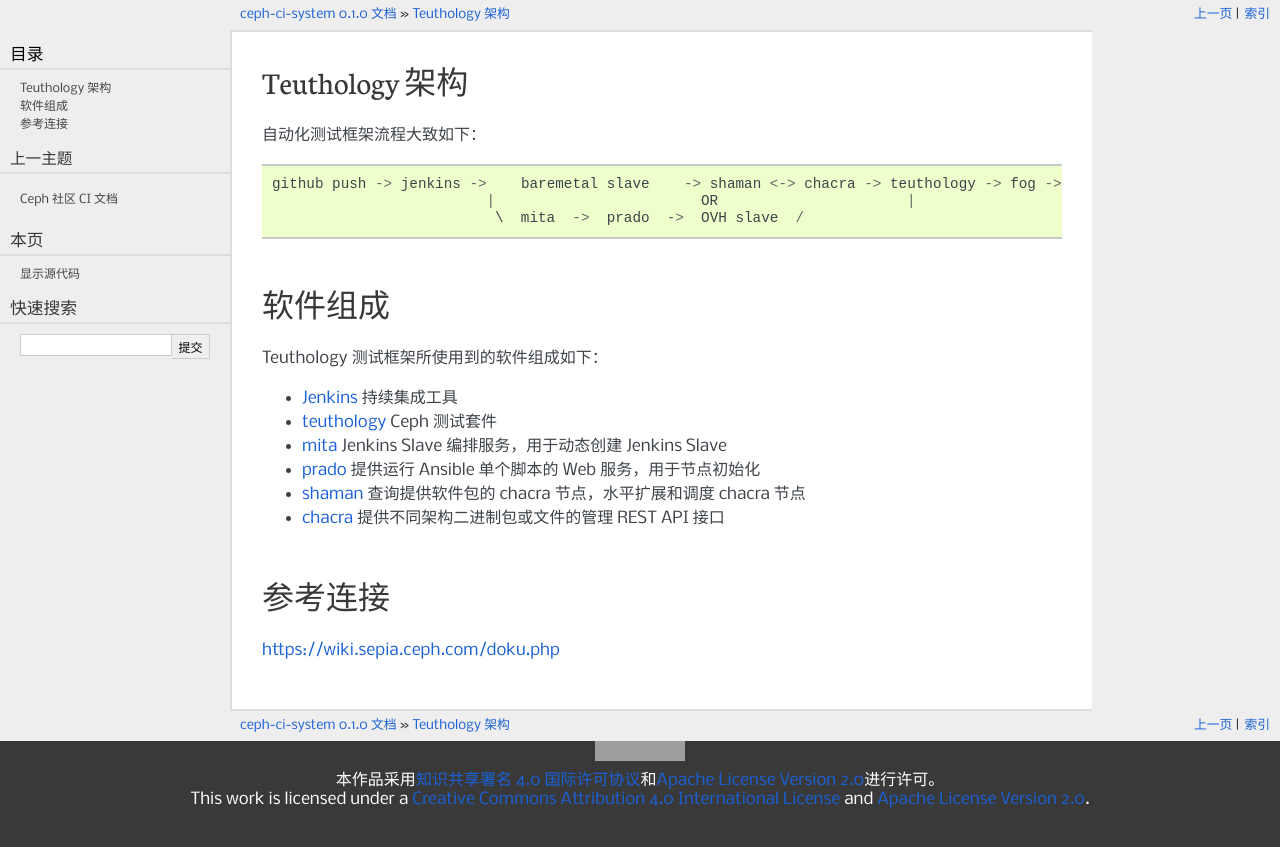
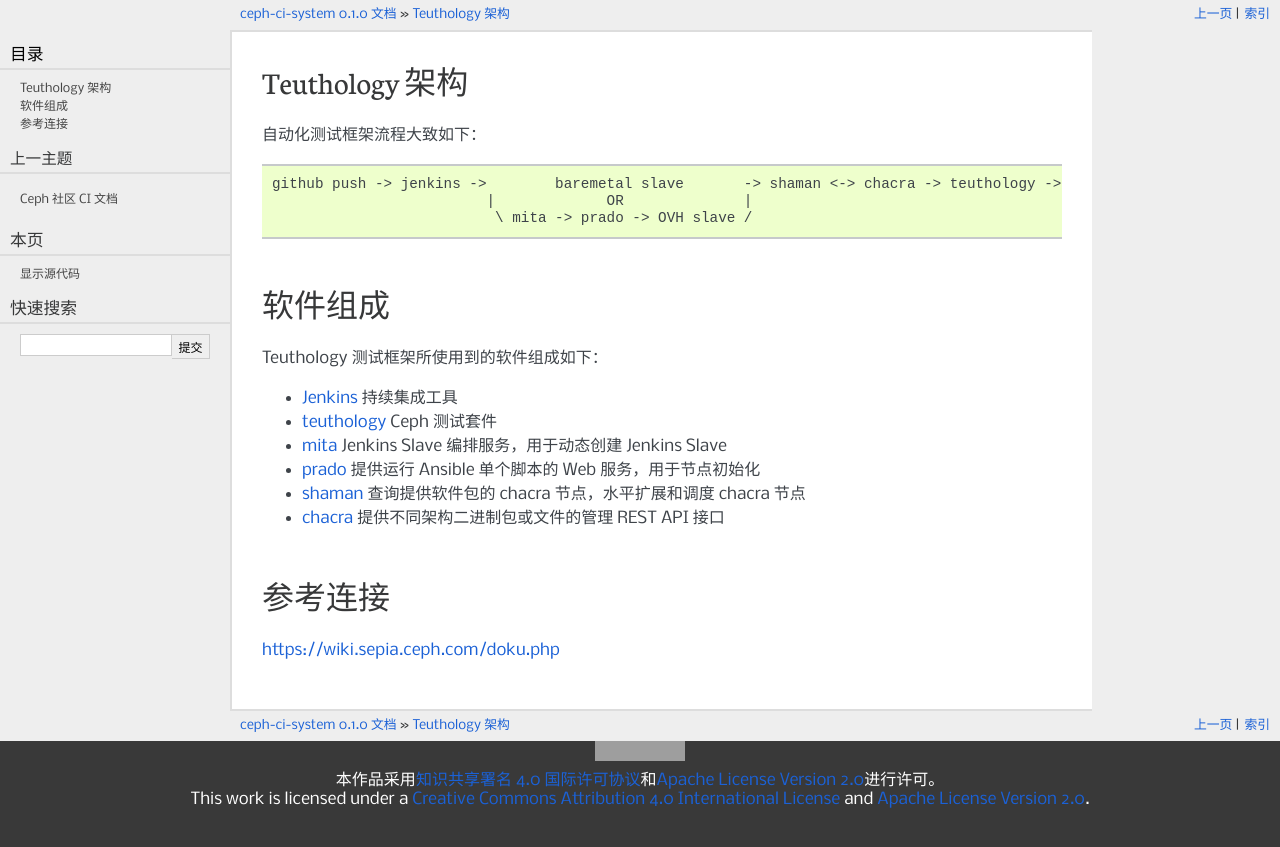
Before and after one commit to angeiv/ceph-ci-system-docs, a Sphinx documentation site: the page built from source/architecture/index.rst, in a window 1280 px wide. Shown: the top 847 px of the page. Built offline with Sphinx 7.4.7, drawn with Linux system fonts in a browser that asks for light colours; formulas are drawn with MathJax 3; grey boxes are pictures that could not be loaded.

Commit message:
Fix arch text graph

```diff
--- a/source/architecture/index.rst
+++ b/source/architecture/index.rst
@@ -18,11 +18,11 @@
 
 自动化测试框架流程大致如下：
 
-.. code-block:: guess
+.. code-block:: none
 
-   github push -> jenkins ->    baremetal slave    -> shaman <-> chacra -> teuthology -> fog -> testnode -> paddles
-                            |                        OR                      |
-                             \  mita  ->  prado  ->  OVH slave  /
+   github push -> jenkins ->        baremetal slave       -> shaman <-> chacra -> teuthology -> fog -> testnode -> paddles
+                            |             OR              |
+                             \ mita -> prado -> OVH slave /
 
 软件组成
 ========
```
Also changed, not shown: 1 other file.
